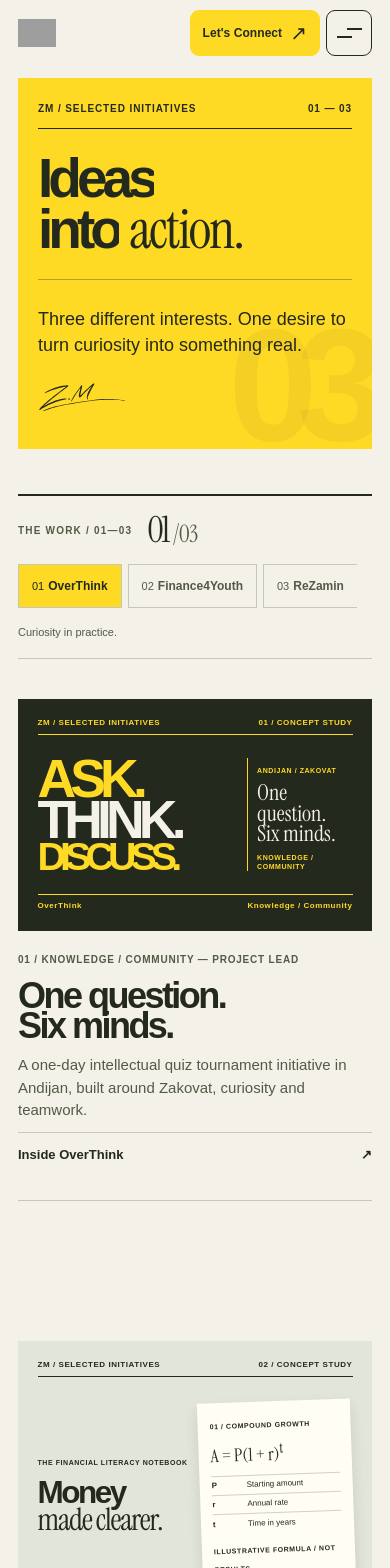
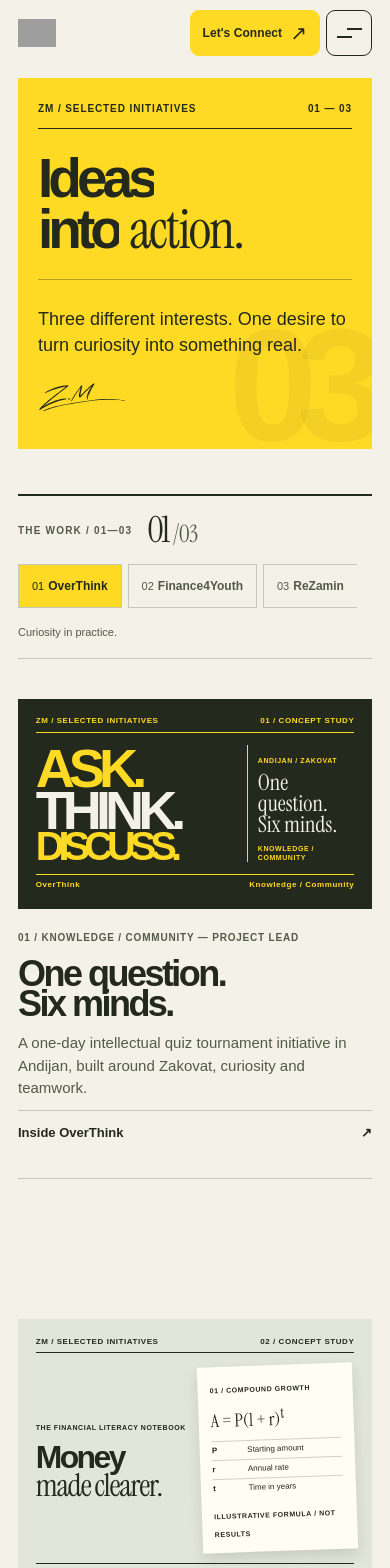
Before and after one commit to iblamezzsh-tech/zm, a Next.js app: page /projects in a window 390 px wide. Shown: the top 1568 px of the page. Built offline with nearby package versions, Linux system fonts and the light colour scheme; grey boxes are pictures that could not be loaded.

Commit message:
Constrain edition padding to actual cover dimensions

```diff
--- a/src/app/studio54.css
+++ b/src/app/studio54.css
@@ -49,7 +49,7 @@ main.studio54.story-page .story-entry-future .studio54-story-plate{background:#f
 .studio54-unwritten strong em{font:400 1em/.94 var(--studio-serif)}
 .studio54-unwritten>div{width:clamp(100px,15vw,230px);margin-top:24px}
 /* Three project worlds: typographic quiz poster, financial lesson, field notebook. */
-.studio54-edition{container-type:inline-size;position:relative;display:grid;grid-template-rows:auto minmax(0,1fr) auto;gap:4cqw;min-width:0;padding:5cqw;aspect-ratio:1.45;overflow:hidden;font-family:var(--studio-sans);isolation:isolate}
+.studio54-edition{container-type:inline-size;position:relative;display:grid;grid-template-rows:auto minmax(0,1fr) auto;gap:3%;min-width:0;padding:5%;aspect-ratio:1.45;overflow:hidden;font-family:var(--studio-sans);isolation:isolate}
 .edition-top,.edition-bottom{display:flex;align-items:center;justify-content:space-between;gap:10px;font:650 clamp(8px,1.5cqw,13px)/1.3 Arial,sans-serif;letter-spacing:.07em;border-bottom:1px solid currentColor;padding-bottom:1.7cqw}
 .edition-bottom{border-bottom:0;border-top:1px solid currentColor;padding:1.7cqw 0 0}
 .edition-think{background:#24291e;color:#ffda24}
@@ -95,7 +95,7 @@ main.studio54.case-world-earth .case-title-group>div{container-type:inline-size}
 main.studio54.case-world-earth .case-title-group h1{font:400 min(26cqw,180px)/.98 var(--studio-serif)!important;white-space:nowrap;letter-spacing:-.055em}
 main.studio54 .case-feature-art{min-width:0;clip-path:none!important}
 main.studio54 .case-intro-grid h2{font-size:clamp(38px,5.3vw,85px);line-height:1.02}
-main.studio54 .case-world-finance .case-details h2{color:#24291e}
+main.studio54.case-world-finance .case-details h2{color:#24291e}
 main.studio54 .case-focus>div{min-width:0}
 main.studio54 .case-next .next-project-title h2{font-size:min(10.8cqw,96px);white-space:nowrap}
 /* Milestones: a single reading room, with the index and filter below the cover. */
@@ -184,10 +184,15 @@ main.studio54 .contact-ending{background:#ffda24;color:#24291e}
  main.studio54 .archive-grid.studio54-index{grid-template-columns:1fr}
  .studio54-archive-index{border-left:0;border-top:1px solid #f4f1e84d;padding:20px 0 0}
  main.studio54.story-page .story-opening{padding:24px 18px}
- main.studio54 .studio54-edition{aspect-ratio:auto;min-height:210px;gap:6cqw}
+ main.studio54 .studio54-edition{aspect-ratio:auto;min-height:210px;gap:12px}
  .edition-finance-main,.edition-earth-main{gap:3cqw}
  .edition-finance-sheet dl>div{font-size:max(8px,2cqw)}
  .edition-earth-list>div span{font-size:max(10px,3.3cqw)}
  main.studio54 .case-next .next-project-title h2{font-size:min(11cqw,50px)}
  main.studio54 .case-focus>div{padding:12px}
 }
+
+/* Preserve useful room for metadata, especially on the narrow OverThink cover. */
+.studio54-edition .edition-top,.studio54-edition .edition-bottom{min-width:0;overflow-wrap:normal;flex-wrap:wrap}
+.edition-think-main,.edition-finance-main,.edition-earth-main{min-height:0;min-width:0}
+@media(max-width:500px){.studio54-edition .edition-top,.studio54-edition .edition-bottom{font-size:8px}.edition-think-note strong{font-size:max(15px,7cqw)}.edition-finance-sheet>strong{font-size:max(14px,5.6cqw)}}
```
